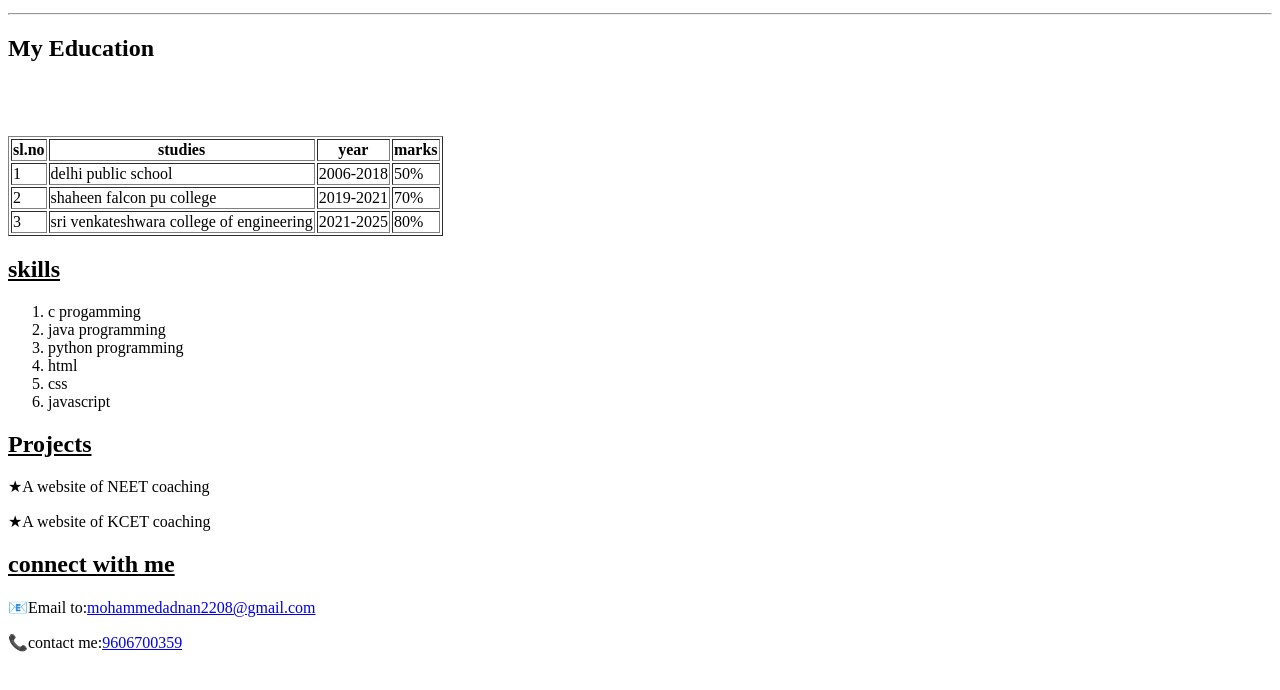
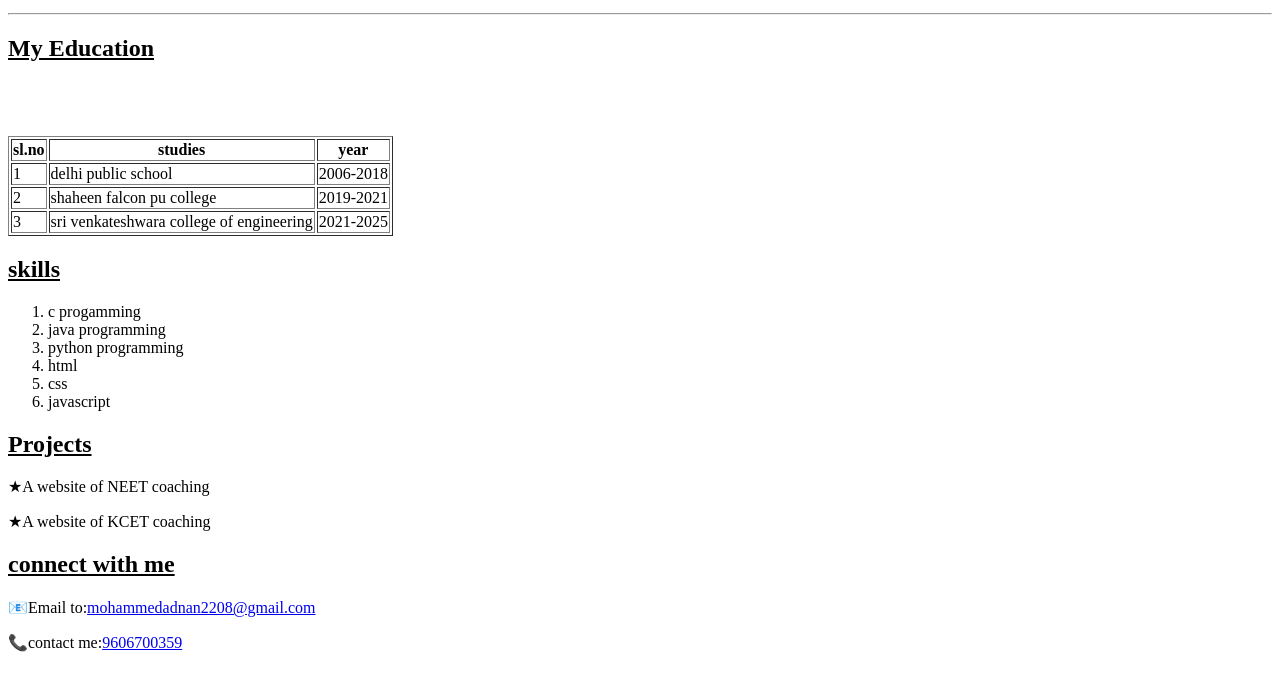
Before and after one commit to mohammedadnan22/resume, a plain HTML site: page index.html in a window 1280 px wide. Shown: the part 98-788 px from the top of the page. Drawn offline with Linux system fonts and the light colour scheme.

Commit message:
Update index.html

```diff
--- a/index.html
+++ b/index.html
@@ -13,30 +13,26 @@
    <hr>
 
 
-   <h2>My Education</h2>
+   <h2><u>My Education</u></h2>
    <header>
     <table border="">
         <tr>
         <th>sl.no</th><br>
         <th>studies</th><br>
         <th>year</th><br>
-        <th>marks</th>
         </tr>
         <td>1</td>
         <td>delhi public school</td>
         <td>2006-2018</td>
-        <td>50%</td>
         <tr>
             <td>2</td>
             <td>shaheen falcon pu college</td>
             <td>2019-2021</td>
-            <td>70%</td>
         </tr>
         <tr>
             <td>3</td>
             <td>sri venkateshwara college of engineering</td>
             <td>2021-2025</td>
-            <td>80%</td>
         </tr>
     </table>
 </header>
```
